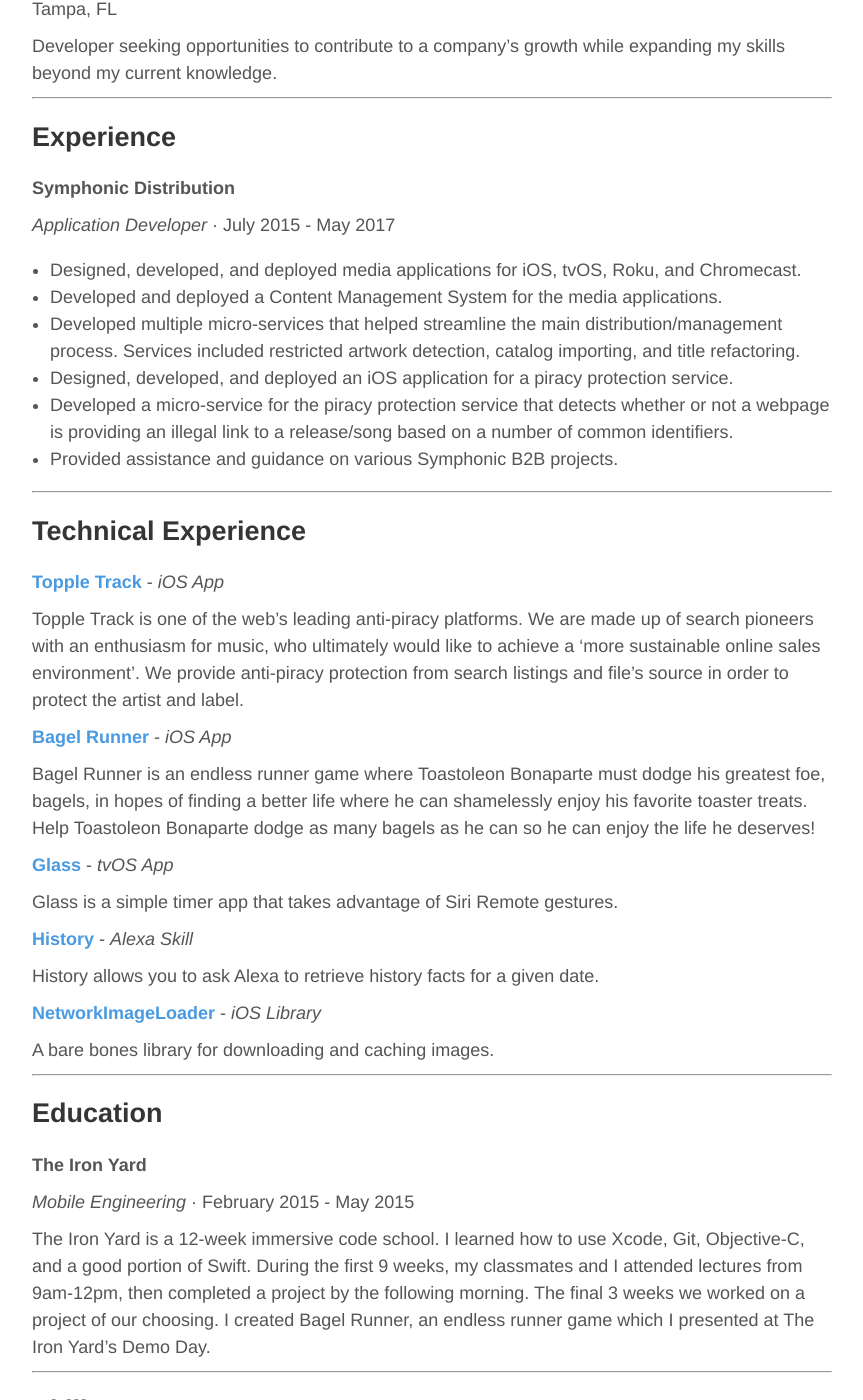
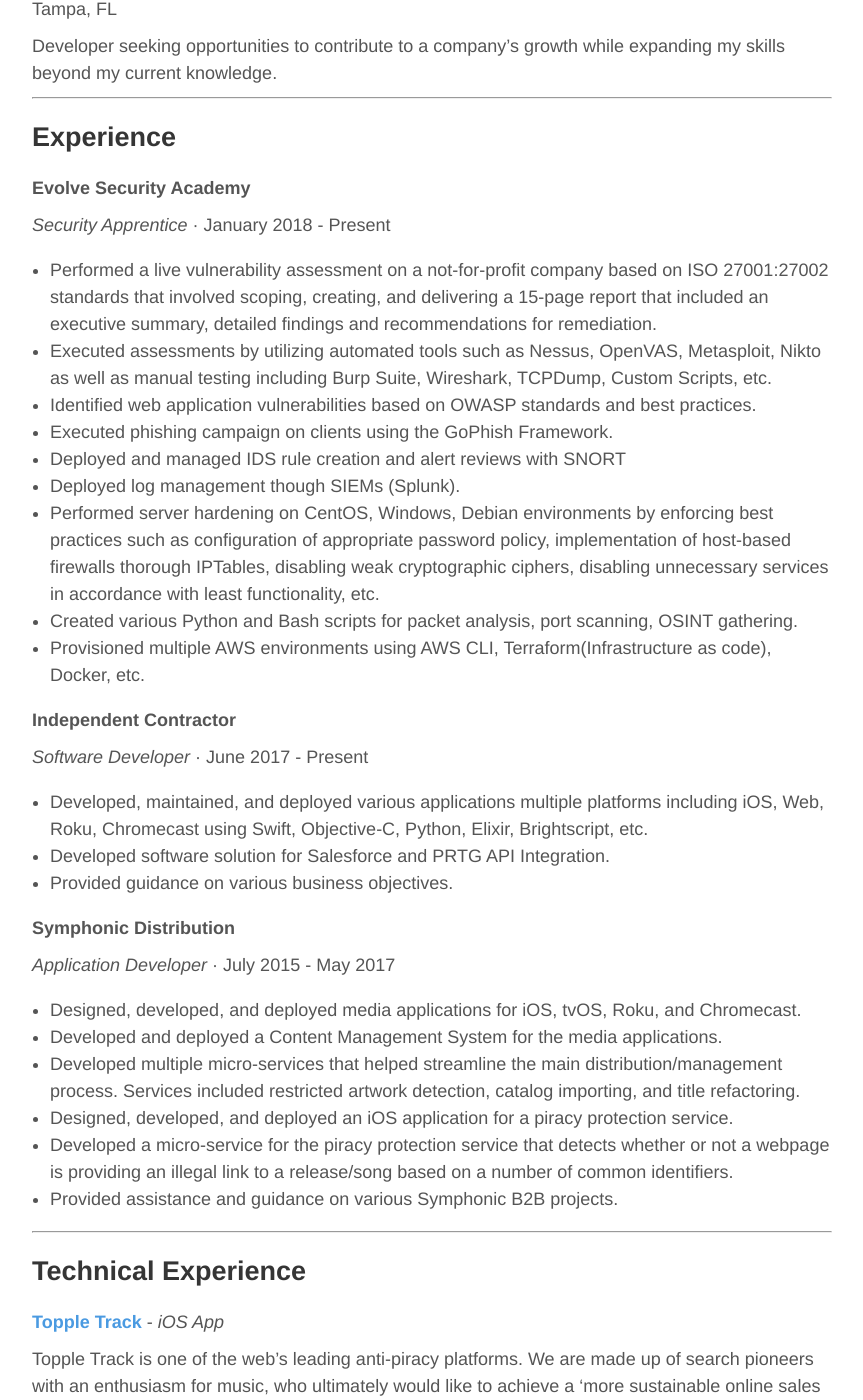
Before and after one commit to joerocca/joerocca.github.io, a Jekyll site: the page built from resume.md, in a window 1280 px wide and 1400 px high, scrolled down 278 px. Shown: the whole window, without its empty margins (208-1071 px from the left). Built offline with Jekyll 4.4.1, drawn with Linux system fonts in a browser that asks for light colours; some of the changed text lies outside the part shown.

Commit message:
Updated resume

```diff
--- a/resume.md
+++ b/resume.md
@@ -15,6 +15,29 @@
 
 Experience
 ----------
+
+**Evolve Security Academy**
+
+*Security Apprentice* &middot; January 2018 - Present
+
+
+* Performed a live vulnerability assessment on a not-for-profit company based on ISO 27001:27002 standards that involved scoping, creating, and delivering a 15-page report that included an executive summary, detailed findings and recommendations for remediation.
+* Executed assessments by utilizing automated tools such as Nessus, OpenVAS, Metasploit, Nikto as well as manual testing including Burp Suite, Wireshark, TCPDump, Custom Scripts, etc.
+* Identified web application vulnerabilities based on OWASP standards and best practices.
+* Executed phishing campaign on clients using the GoPhish Framework.
+* Deployed and managed IDS rule creation and alert reviews with SNORT
+* Deployed log management though SIEMs (Splunk).
+* Performed server hardening on CentOS, Windows, Debian environments by enforcing best practices such as configuration of appropriate password policy, implementation of host-based firewalls thorough IPTables, disabling weak cryptographic ciphers, disabling unnecessary services in accordance with least functionality, etc.
+* Created various Python and Bash scripts for packet analysis, port scanning, OSINT gathering.
+* Provisioned multiple AWS environments using AWS CLI, Terraform(Infrastructure as code), Docker, etc.
+
+**Independent Contractor**
+
+*Software Developer* &middot; June 2017 - Present
+
+* Developed, maintained, and deployed various applications multiple platforms including iOS, Web, Roku, Chromecast using Swift, Objective-C, Python, Elixir, Brightscript, etc.
+* Developed software solution for Salesforce and PRTG API Integration.
+* Provided guidance on various business objectives.
 
 **Symphonic Distribution**
 
@@ -57,17 +80,34 @@
 Education
 ---------
 
+**Evolve Security Academy**
+
+*Cybersecurity* &middot; January 2018 - May 2018
+
+Evolve Security Academy is a Cybersecurity Bootcamp in Chicago that provides immersive training, giving students the concrete and practical skills they will actually need on the job. Students gain real work experience through the live security assessment work they perform on not-for-profit companies.
+
+Areas of focus included Networking, Application Stack, Threat Landscape, Security Programs, Social Engineering, System Architecture, System Hardening, Crytography, Offensive Security, Incident Response, Forensics, etc.
+
 **The Iron Yard**
 
 *Mobile Engineering* &middot; February 2015 - May 2015
 
-The Iron Yard is a 12-week immersive code school. I learned how to use Xcode, Git, Objective-C, and a good portion of Swift. During the first 9 weeks, my classmates and I attended lectures from 9am-12pm, then completed a project by the following morning. The final 3 weeks we worked on a project of our choosing. I created Bagel Runner, an endless runner game which I presented at The Iron Yard's Demo Day.
+The Iron Yard is an immersive code school where I learned Objective-C , Swift, Bash, Xcode, Git, Linux Fundamentals, and many other technical skills. Throughout the program, my classmates and I attended lectures from 9am to 12pm, then completed a project by the following morning. During the final month of the program, we worked on a project of our choosing. I created Bagel Runner, an endless runner game which I presented at The Iron Yard's Demo Day.
+
+***
+
+Certifications
+--------------
+
+[**CompTIA Security+ SY0-501**](https://www.certmetrics.com/comptia/public/verification.aspx?code=HP6GZS0XQQP6F4GE){:target="blank"} &middot; May 2018
+
+**Evolve Security Certified Professional (ESCP)** &middot; April 2018
 
 ***
 
 Skills
 ------
 
-Swift, Objective-C, Python, Elixir, Brightscript, AWS, Xcode, Git, CSS, HTML
+Swift, Objective-C, Python, Ruby, Bash, Elixir, Brightscript, AWS, Docker, Terraform, Linux (Command Line), Virtualization (VirtualBox, VMWare), Xcode, Git, CSS, HTML
 
 Basic knowledge of PHP, Javascript, Java, C
```
